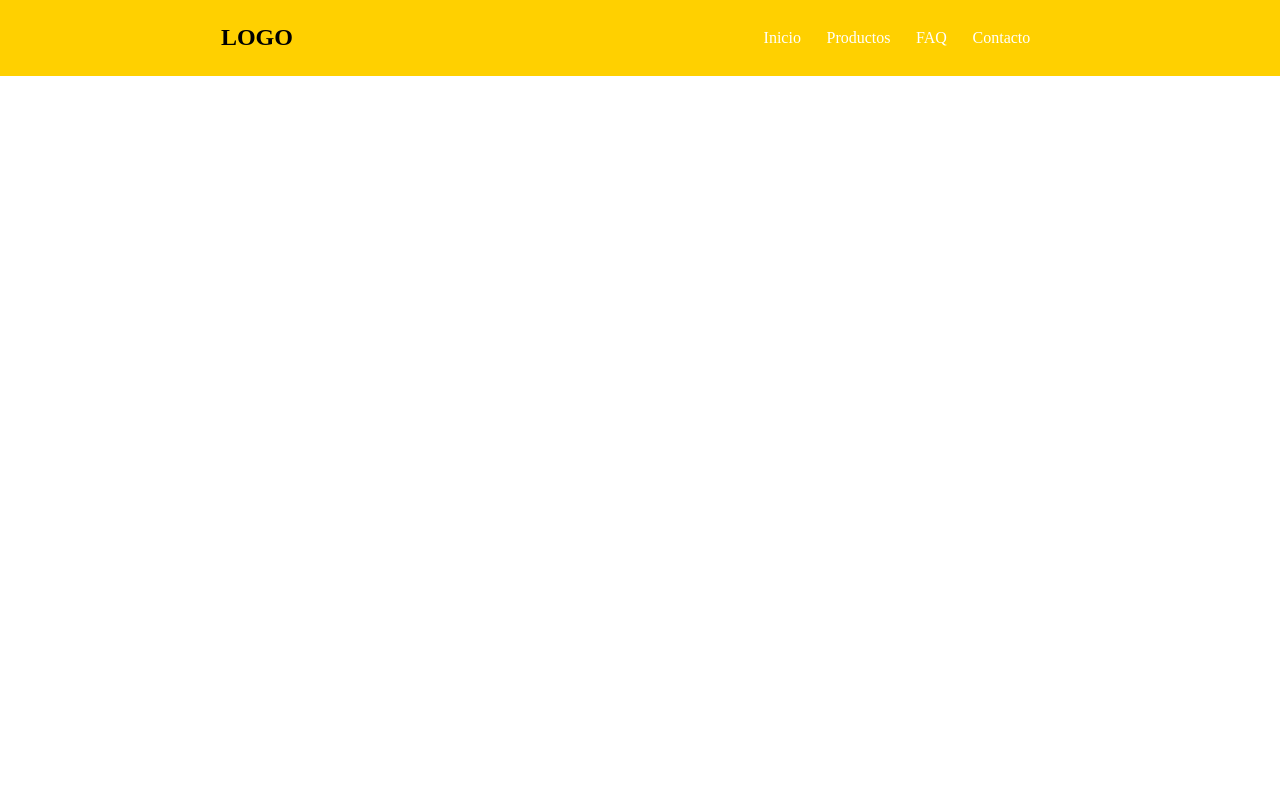
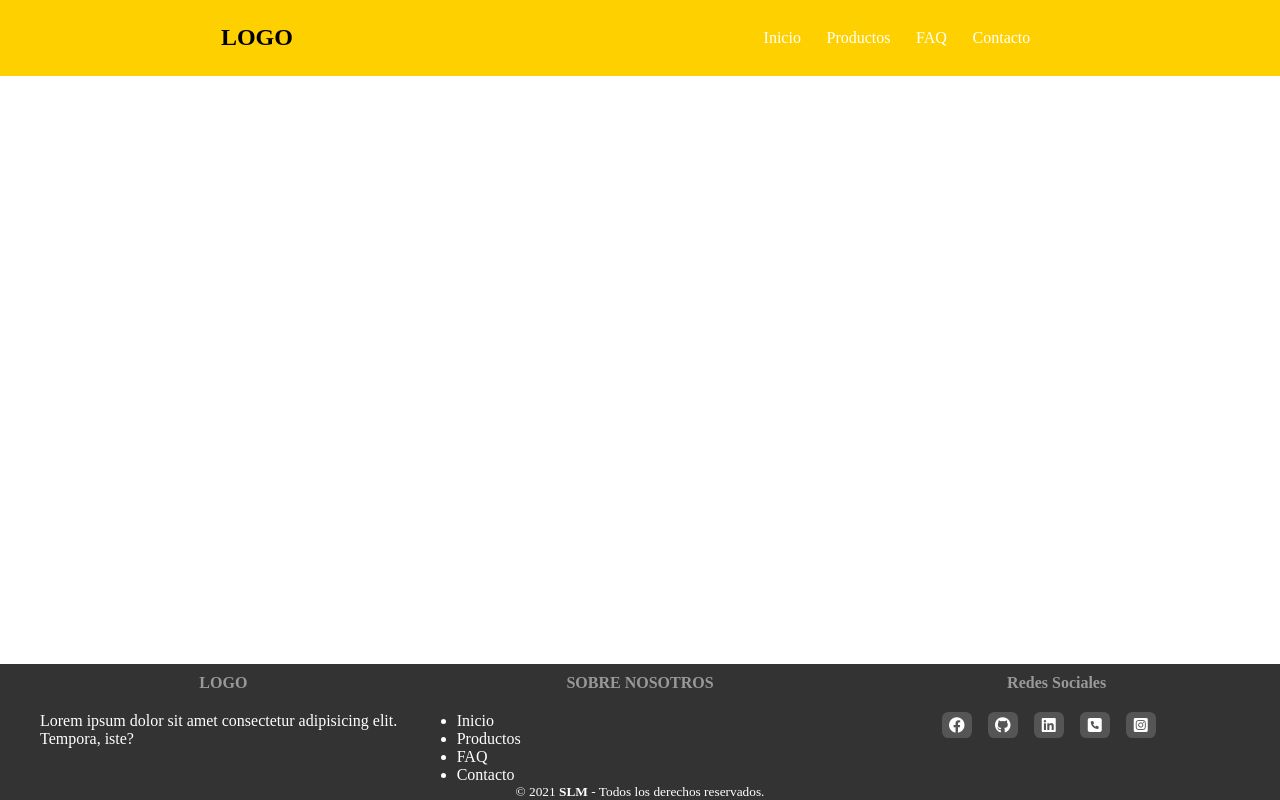
Before and after one commit to SantiagoLmartinez/tienda_Gafas, a plain HTML site: page public/index.html in a window 1280 px wide. Drawn offline with Linux system fonts and the light colour scheme.

Commit message:
se agrega footer y se da estilo

```diff
--- /dev/null
+++ b/public/css/footer.css
@@ -0,0 +1,82 @@
+*{margin: 0; padding: 0; box-sizing: border-box;}
+
+.footer{
+    position: absolute;
+    bottom: 0;
+    width: 100%;
+    background: #333;
+    color: #fff;
+}
+
+.footer .sec1{
+    width: 100%;
+    max-width: 1200px;
+    margin:  0 auto;
+    display: grid;
+    grid-template-columns: repeat(3 , 1fr);
+    gap:50px;
+    /* padding: 45px 0; */
+}
+.footer .sec1 .box h4{
+    text-align: center;
+    color: #999;
+    margin-top: 10px;
+    margin-bottom: 20px;
+}
+.footer .sec1 .box a{
+    display: flex;
+    color: #fff;
+    padding: 0.3em;
+    text-decoration: none;
+
+}
+.social-Media-Icons{
+    display: flex;
+    align-items: center;
+    align-content: center;
+    justify-content: center;
+}
+.social-Media-Icons a{
+    display: flex;
+    align-items: center;
+    align-content: center;
+    justify-content: center;
+
+    margin-right: 1em;
+    width: 30px;
+    background-color: #555;
+    border-radius: 0.4em;
+}
+.socialMedia a:hover{
+    background-color: #000;
+}
+
+.footer .sec2{
+    display: flex;
+    justify-content: center;
+}
+
+@media screen and (max-width:800px) {
+    .footer .sec1{
+        width: 100%;
+        grid-template-columns: repeat(1 , 1fr);
+        gap:10px;
+        /* padding: 45px 0; */
+    }
+    .footer .sec1 .box {
+        text-align: center;
+        /* margin-top: 10px; */
+        /* margin-bottom: 20px; */
+    }
+    .footer .sec1 .box h4{
+        margin-top: 5px;
+        margin-bottom: 5px;
+    }
+    .footer .sec1 .box a{
+        display: inline-block;
+        color: #fff;
+        padding: 0.3em;
+        text-decoration: none;
+
+    }
+}
--- a/public/index.html
+++ b/public/index.html
@@ -8,6 +8,8 @@
     <link rel="stylesheet" href="https://cdnjs.cloudflare.com/ajax/libs/font-awesome/6.0.0/css/all.min.css" integrity="sha512-9usAa10IRO0HhonpyAIVpjrylPvoDwiPUiKdWk5t3PyolY1cOd4DSE0Ga+ri4AuTroPR5aQvXU9xC6qOPnzFeg==" crossorigin="anonymous" referrerpolicy="no-referrer" />
     <!-- header -->
     <link rel="stylesheet" type="text/css" href="/public/css/header.css">
+    <!-- footer -->
+    <link rel="stylesheet" type="text/css" href="/public/css/footer.css">
     <!-- Css styleSheet -->
     <link rel="stylesheet" type="text/css" href="/public/css/style.css">
 </head>
@@ -29,6 +31,45 @@
                 </div>
             </nav>
     </header>
+    <!-- FOOTER -->
+    <footer class="footer">
+        <div class="sec1">
+
+            <div class="box">
+                <!-- <i class="fa-solid fa-code"></i> -->
+                <h4>LOGO</h4>
+                <p>Lorem ipsum dolor sit amet consectetur adipisicing elit. Tempora, iste?</p>
+            </div>
+            <div class="box">
+                <h4>SOBRE NOSOTROS</h4>
+                <ul>
+                    <li>Inicio</li>
+                    <li>Productos</li>
+                    <li>FAQ</li>
+                    <li>Contacto</li>
+                </ul>
+            </div>
+            <div class="box socialMedia">
+                <h4>Redes Sociales</h4>
+               <section class="social-Media-Icons">
+                    <!-- facebook -->
+                <a href="#"><i class="footer-icon fa-brands fa-facebook"></i></a>
+                <!-- github -->
+                <a href="" class="footer-icon" ><i class="footer-icon fa-brands fa-github"></i></a>
+                <!-- linkedin -->
+                <a href=""><i class="footer-icon fa-brands fa-linkedin"></i></a>
+                <!-- Phone -->
+                <a href=""><i class="footer-icon fa-solid fa-square-phone"></i></a>
+                <!-- Instagram -->
+                <a href=""><i class="footer-icon fa-brands fa-instagram-square"></i></a>
+
+               </section>
+            </div>
+        </div>
+        <div class="sec2">
+            <small>&copy; 2021 <b>SLM</b> - Todos los derechos reservados.</small>
+        </div>
+    </footer>
     <!-- Scripts -->
     <script src="/public/js/main.js"></script>
 </body>
```
